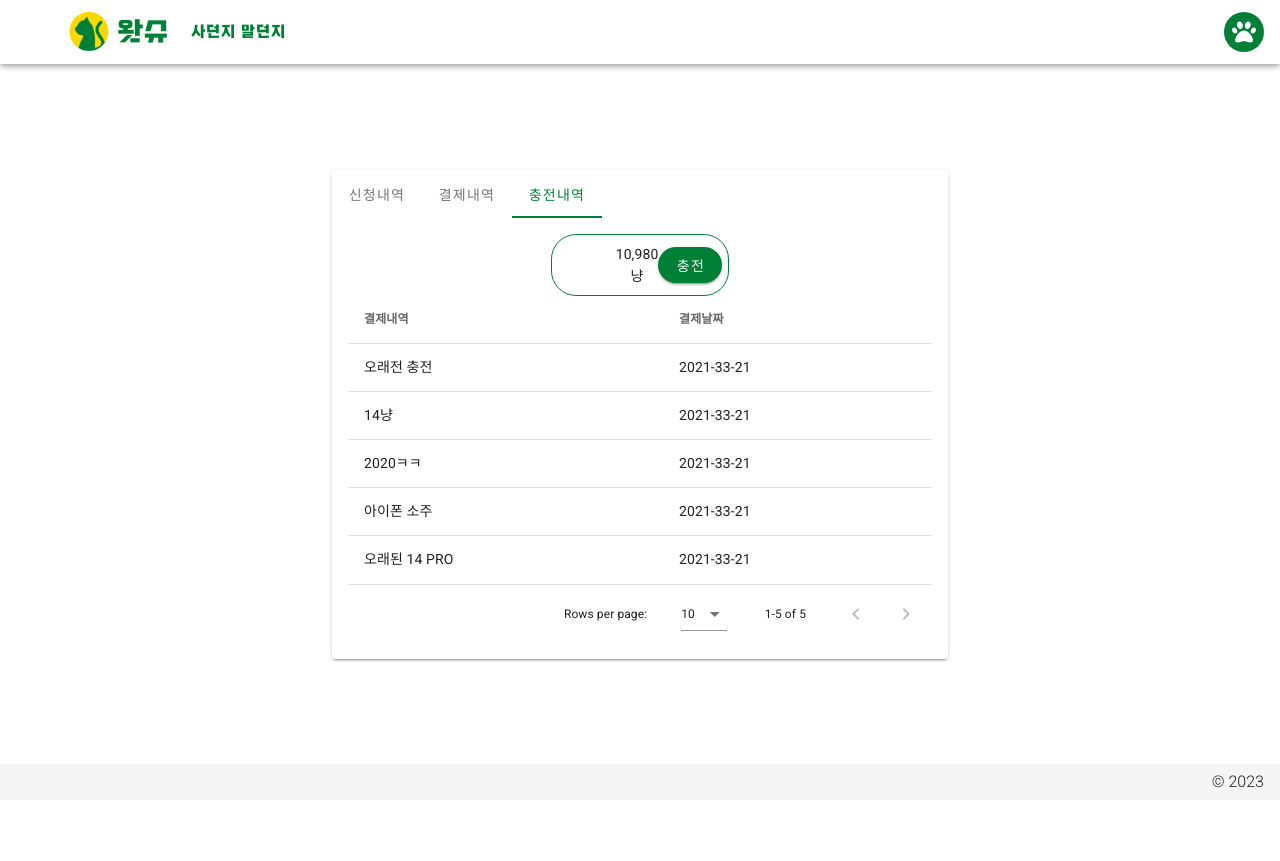
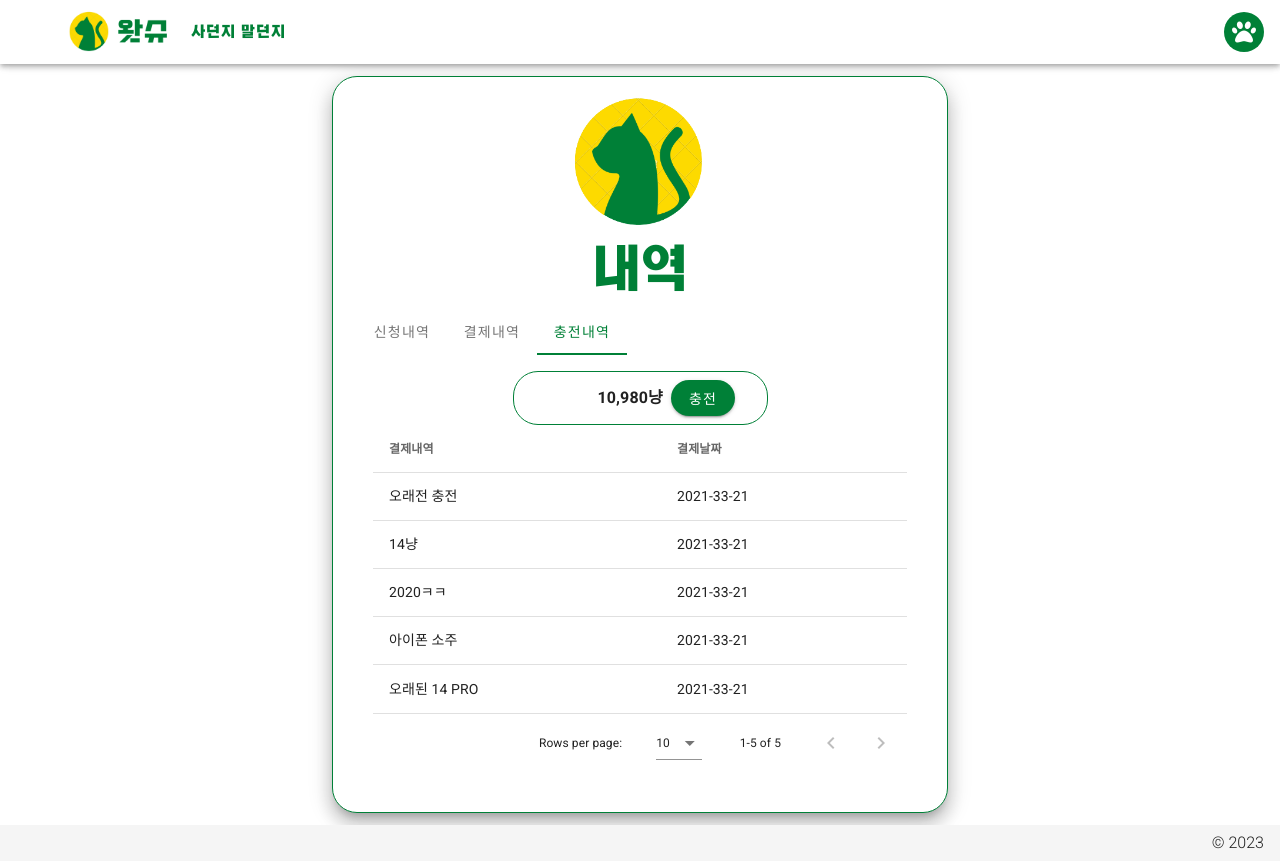
Before and after one commit to 0206cho/WhatSuMarket, a Vue app: page /mypage/history in a window 1280 px wide. Both pictures are taken after a click on the tab "충전내역". Before the commit the page ends 800 px from the top, so only its background shows below. Built offline with nearby package versions, Linux system fonts and the light colour scheme.

Commit message:
history update

```diff
--- a/src/views/History.vue
+++ b/src/views/History.vue
@@ -3,7 +3,10 @@
   <v-container fluid fill-height>
     <v-row justify="center" align="center">
       <v-col cols="6">
-        <v-card>
+        <v-card elevation="12" style="border-radius:25px; border: 1px solid #008037">
+          <v-img :src="require('../../images/WhatSuWhite.png')" max-height="170" max-width="170" style="margin: 1em auto;" class="mb-0"></v-img>
+          <div style="text-align: center; color:#008037; font-size:xxx-large; font-family: 'KOTRA_BOLD';" class="mt-0">내역</div>
+          <v-card flat class="ma-6 mt-0">
             <v-tabs v-model="tab" color="#008037">
               <v-tab v-for="item in tab_items" :key="item">
                 {{ table[item].title }}
@@ -13,12 +16,12 @@
               <v-tabs-items v-model="tab" class="text-center">
                 <v-tab-item v-for="item in tab_items" :key="item">
                   <v-row v-if="item == 'charge'" justify="center" align="center">
-                  <v-col cols="4"> <!--item이 charge인 경우-->
+                    <v-col cols="6"> <!--item이 charge인 경우-->
                       <v-card flat class="px-6" style="border-radius:25px; border: 1px solid #008037;">
-                      <v-card-actions class="px-10">
-                        <span style="float:left; align-items: center;">10,980냥</span>
+                        <v-card-actions>
+                          <span class="ml-13" style="align-items: center; font-weight: bold; font-size:medium">10,980냥</span>
                           <v-spacer></v-spacer>
-                        <v-btn dark color="#008037" style="border-radius: 30px; float: right;" width="30%">충전</v-btn>
+                          <v-btn dark color="#008037" style="border-radius: 30px; float: right;">충전</v-btn>
                         </v-card-actions>
                       </v-card>
                     </v-col>
@@ -29,8 +32,11 @@
               </v-tabs-items>
             </v-card-text>
           </v-card>
+
+      </v-card>
       </v-col>
     </v-row>
+
   </v-container>
 </template>
 <script>
--- a/src/views/pay.vue
+++ b/src/views/pay.vue
@@ -5,8 +5,9 @@
                 <v-row>
                     <v-col cols="4"></v-col>
                     <v-col cols="4">
-                        <v-img :src="require('../../images/WhatSuWhite.png')" max-height="70" max-width="85"
-                            style="margin: 1em auto;"></v-img>
+                        <v-img :src="require('../../images/WhatSuWhite.png')" max-height="80" max-width="85"
+                            style="margin: 1em auto; position: relative; top: 1em;"></v-img>
+                        <div style="text-align: center; color:#008037; position: relative; top: 1px; font-size:xx-large; font-family: 'KOTRA_BOLD';">결제</div>
 
                         <v-card width="400" height="140" style="border-radius:1em; border: 1px solid #008037">
                             <v-app-bar height="40" dark color="#008037">
```
Lines whose indentation alone changed are shown as unchanged.
